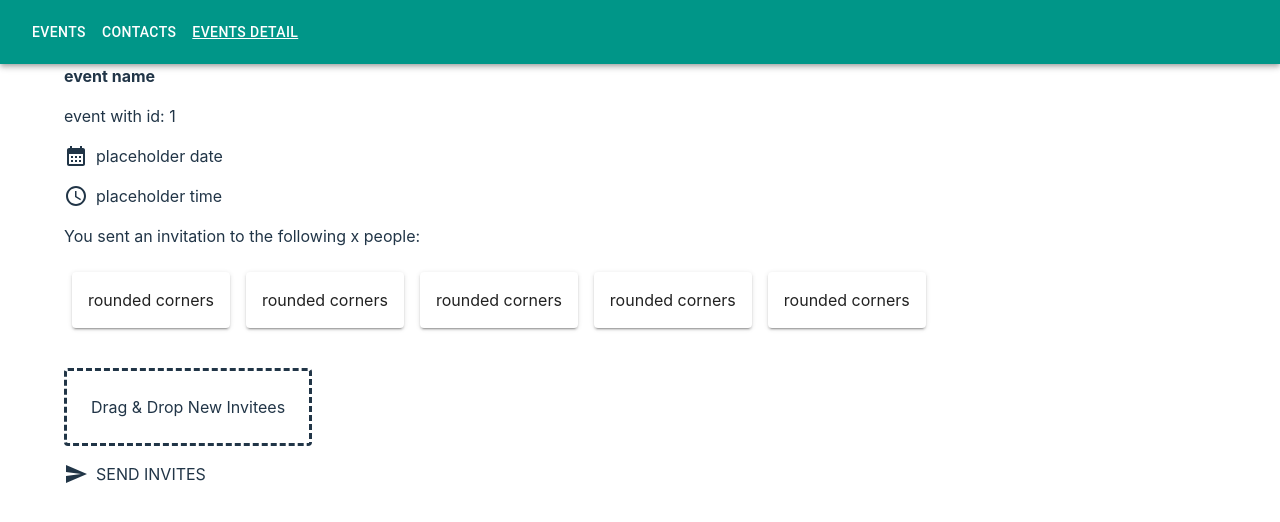
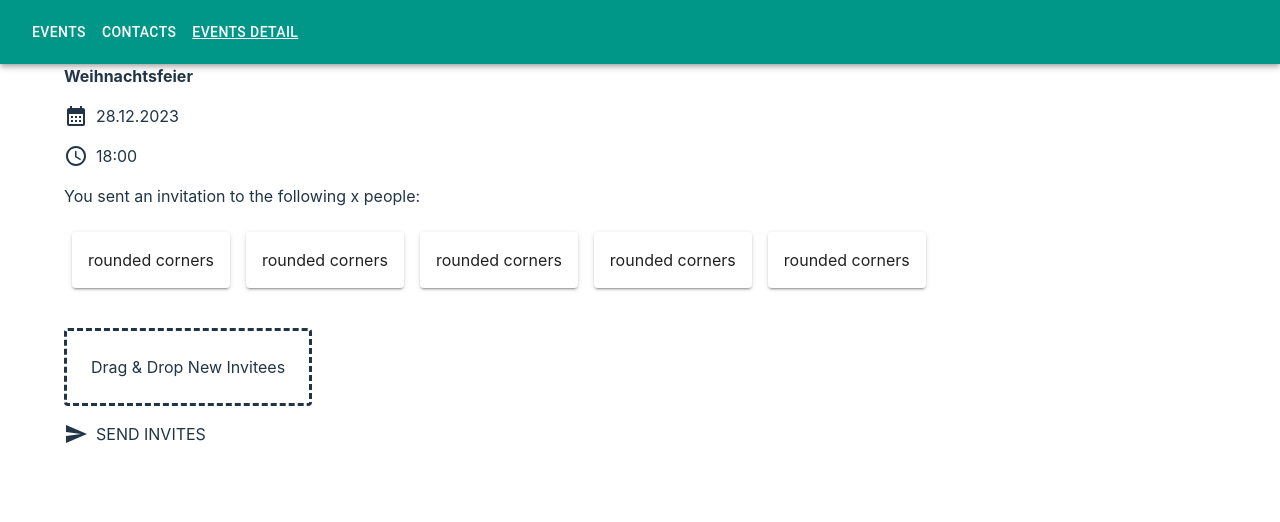
Before and after one commit to hanna-rodler/EventInviter, a React (Vite) app in the folder EventInviter/: page /events/1 in a window 1280 px wide. Shown: the top 522 px of the page. Built offline with nearby package versions, Linux system fonts and the light colour scheme.

Commit message:
feature/event-details: event data from objects

```diff
--- a/EventInviter/src/pages/EventDetailPage.tsx
+++ b/EventInviter/src/pages/EventDetailPage.tsx
@@ -4,24 +4,60 @@ import AccessTimeIcon from '@mui/icons-material/AccessTime';
 import SendIcon from '@mui/icons-material/Send';
 import {Box, Stack} from "@mui/material";
 import Paper from '@mui/material/Paper';
+import {Event} from '../types/events'
+import {Fragment, useEffect, useState} from "react";
+
+const EVENTS: Event[] = [
+    {
+        id: 1,
+        name: "Weihnachtsfeier",
+        date: "28.12.2023",
+        time: "18:00",
+        location: "Linz",
+        description: "Gemütliche Weihnachtsfeier mit Punsch und Keksen",
+        isInvitesSent: false,
+    },
+    {
+        id: 2,
+        name: "FKF - Das Kalenderfest",
+        date: "02.12.2023",
+        time: "20:00",
+        location: "Hagenberg",
+        description: "Super duper party!",
+        isInvitesSent: false,
+    }
+]
+
+type Props = {
+    events: Event[];
+};
 
 
+export const EventDetailPage = ({ events }: Props) => {
+    events = EVENTS;
+    const { id }: { id: string } = useParams();
+    const [event, setEvent] = useState(events);
 
-export const EventDetailPage = () => {
-    const {id} = useParams();
+    useEffect(() => {
+        const selectedEvent = events.find((e) => e.id == id);
+
+        if (selectedEvent) {
+            setEvent([selectedEvent]);
+        }
+
+    }, [id]);
 
     return (
-        <>
+        <Fragment>
             <div id="event-information">
-                <b>event name</b>
-                <p>event with id: {id}</p>
+                <b>{event[0].name}</b>
                 <Stack direction="row" alignItems="center" spacing={1} mt={2}>
                     <CalendarMonthIcon/>
-                    <p>placeholder date</p>
+                    <p>{event[0].date}</p>
                 </Stack>
                 <Stack direction="row" alignItems="center" spacing={1} mt={2}>
                     <AccessTimeIcon/>
-                    <p>placeholder time</p>
+                    <p>{event[0].time}</p>
                 </Stack>
             </div>
 
@@ -64,7 +100,7 @@ export const EventDetailPage = () => {
             </Stack>
 
 
-        </>
+        </Fragment>
 
 
     )
--- /dev/null
+++ b/EventInviter/src/types/events.ts
@@ -0,0 +1,9 @@
+export type Event = {
+    id: number;
+    name: string;
+    date: string;
+    time: string;
+    location: string;
+    description: string;
+    isInvitesSent: boolean;
+}
```
